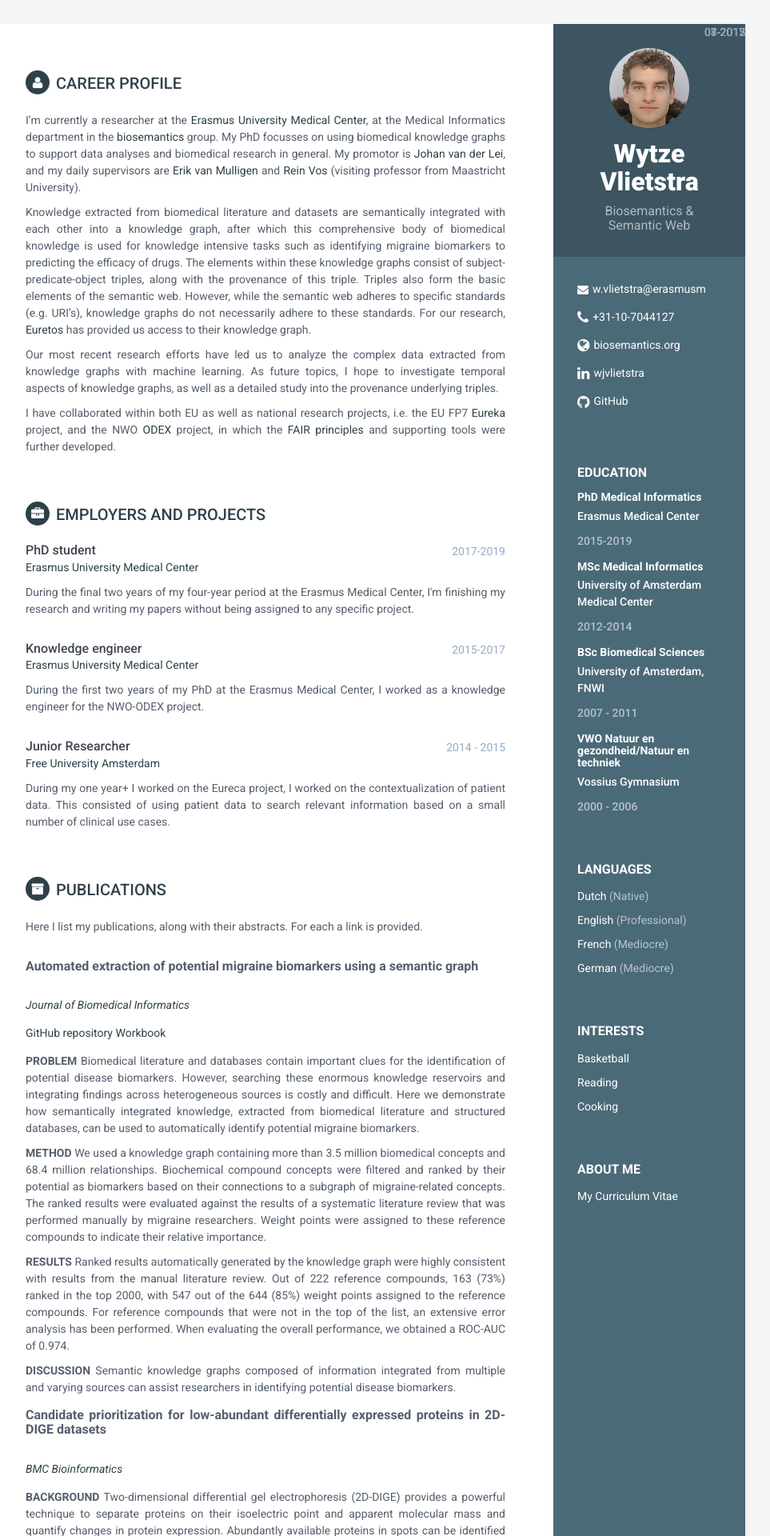
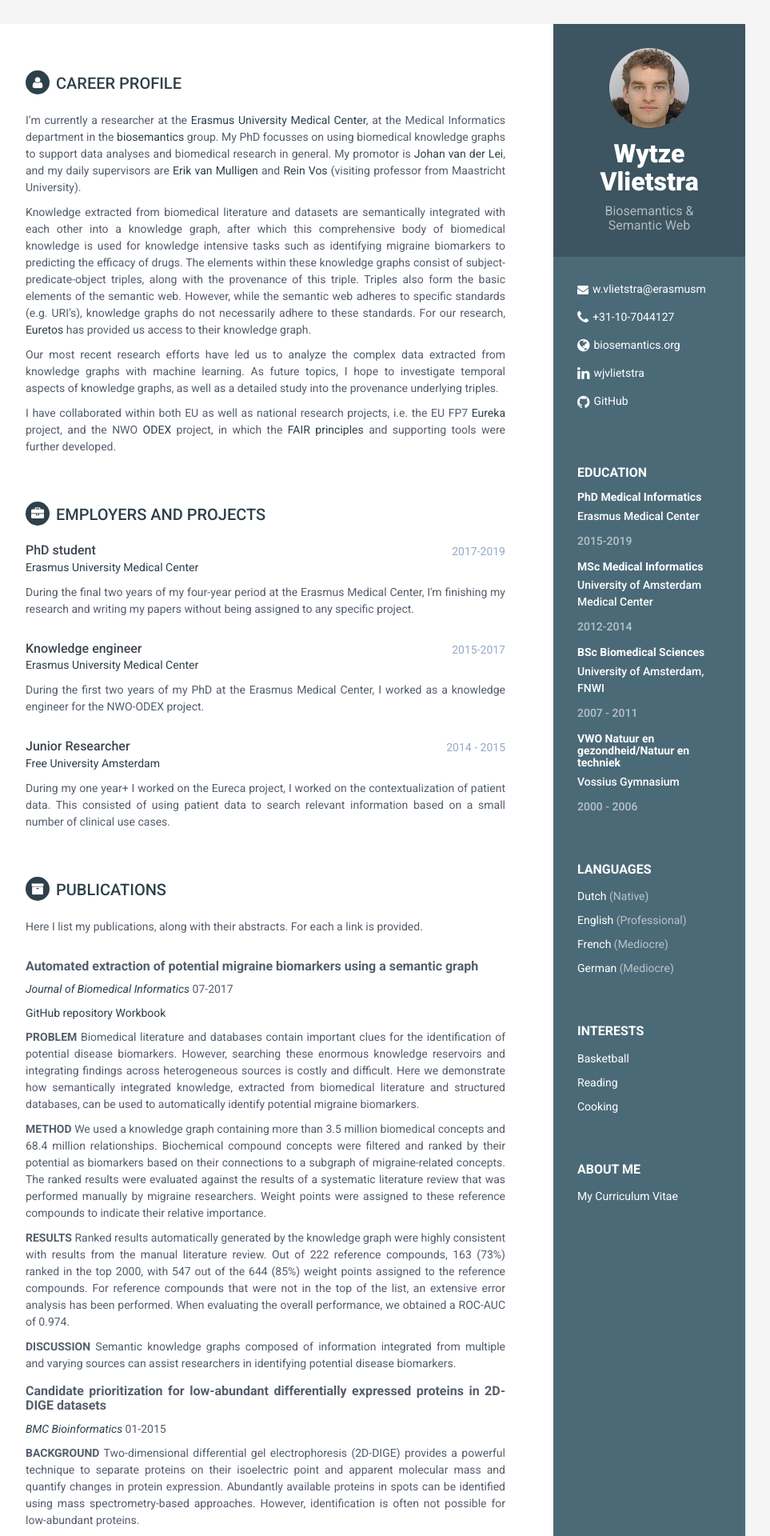
Before and after one commit to Wytz/wytz.github.io, a Jekyll site: the page built from index.html, in a window 1280 px wide. Shown: the top 1920 px of the page at 80% size, without its empty margins (188-1151 px from the left). Built offline with Jekyll 4.4.1, drawn with Linux system fonts in a browser that asks for light colours.

Commit message:
layout fixes

```diff
--- a/_includes/projects.html
+++ b/_includes/projects.html
@@ -12,11 +12,11 @@
   {% for project in site.data.projects %}
     <div class="item">
       <h3 class="project-title" style="text-align:justify;text-justify:inter-word;"><b>{{ project.title }}</b></h3>
-	  <div class="metadata" style="margin-top:30px;margin-bottom:15px;">
-	    <span class="project-link" style="font-size:18;"><a href="{{ project.link }}"><i>  {{ project.journal}}  </i></a></span>
-	  	<span class="time" style="align:right">{{ project.publicationdate }}</span>
+	  <div class="metadata" style="margin-top:10px;margin-bottom:10px;">
+	    <span class="project-link" style="font-size:26;"><a href="{{ project.link }}"><i>  {{ project.journal}}  </i></a></span>
+	  	<span style="align:right">{{ project.publicationdate }}</span>
 	  </div>
-	  <div class = links style="margin-top:15px;margin-bottom:15px;font-size:14;">
+	  <div class = links style="margin-top:10px;margin-bottom:10px;font-size:20;">
 
 	    {% if project.github %}
 
@@ -26,7 +26,7 @@
 
 	    {% if project.workbook %}
 
-	    <span class="project-link"><a href="{{ project.workbook }}"> Workbook </a></span>
+	    <span class="project-link" style="align:center;"><a href="{{ project.workbook }}"> Workbook </a></span>
 
 	    {% endif %}
 
```
